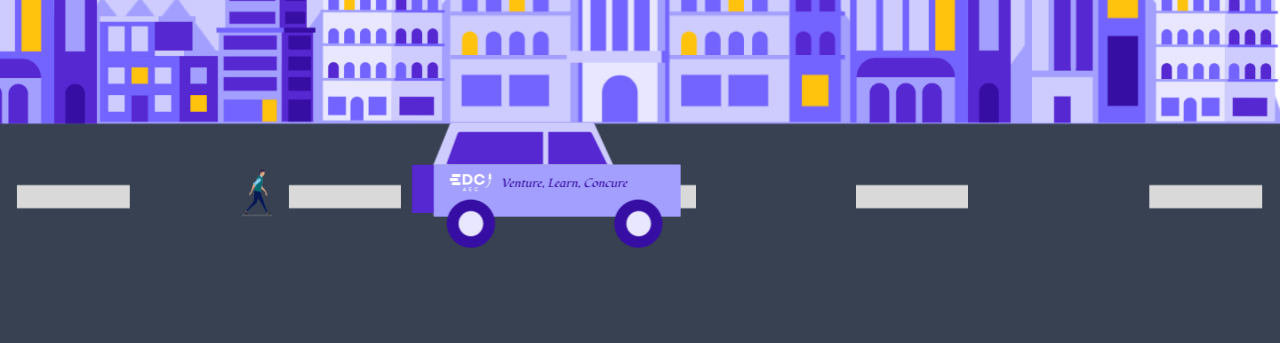
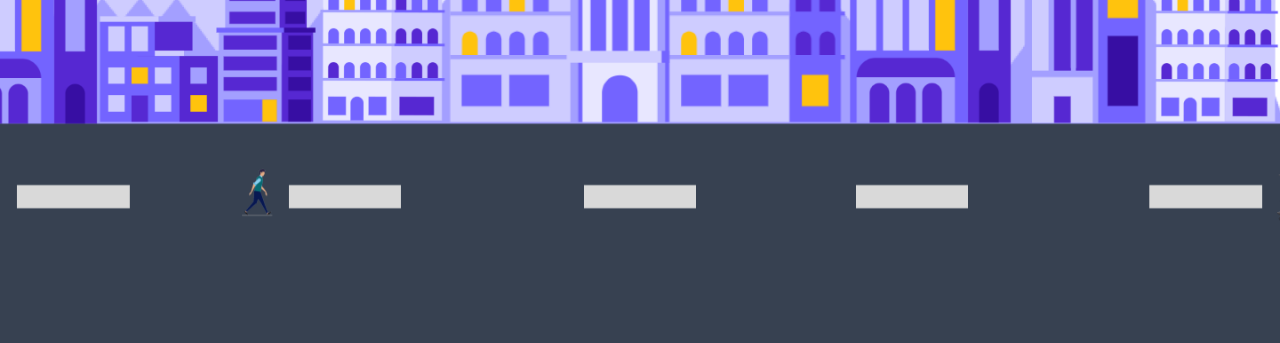
Before and after one commit to prandeep10/edc-aec, a plain HTML site: page index.html in a window 1280 px wide. Shown: the part 1900-2243 px from the top of the page. Drawn offline with nearby package versions, Linux system fonts and the light colour scheme.

Commit message:
Update index.html

```diff
--- a/index.html
+++ b/index.html
@@ -107,7 +107,6 @@
   <section class="animation">
 
     <div class="man"></div>
-    <div class="animated-car"></div>
     <div class="lamb"></div>
     <div class="helicopter"></div>
     <div class="helicopter1"></div>
```
